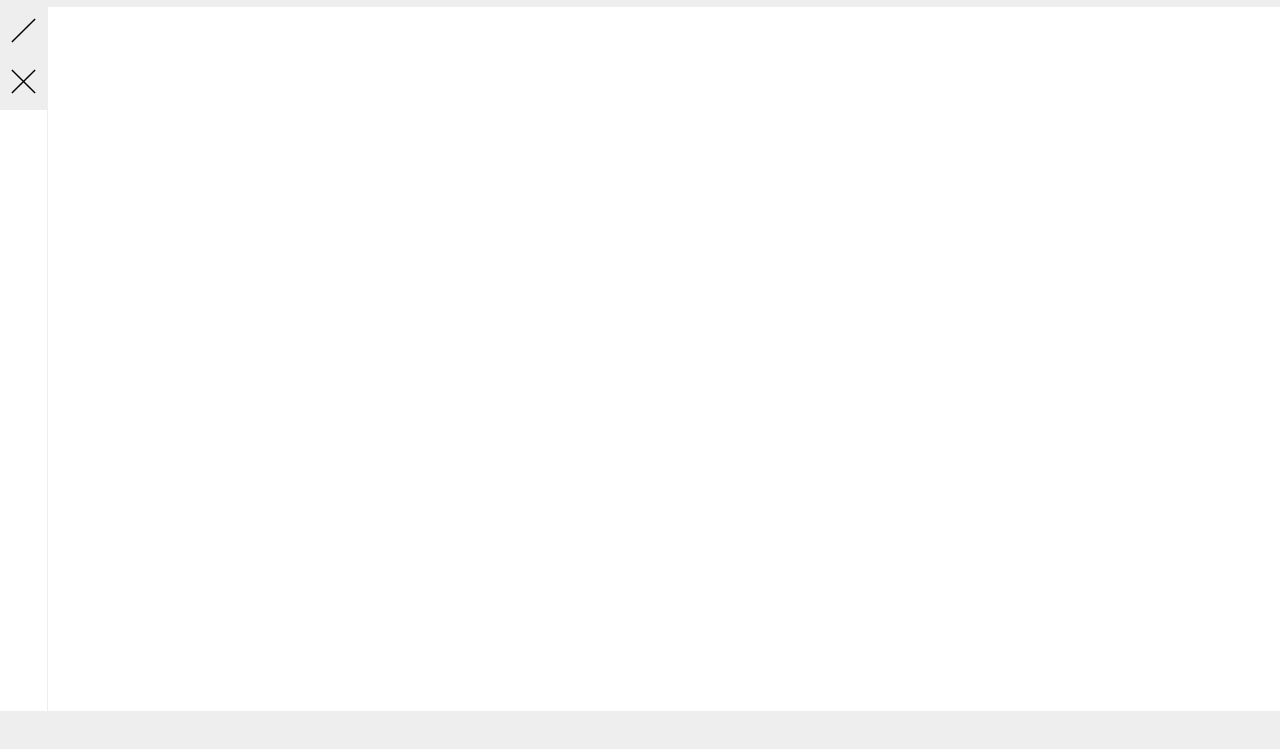
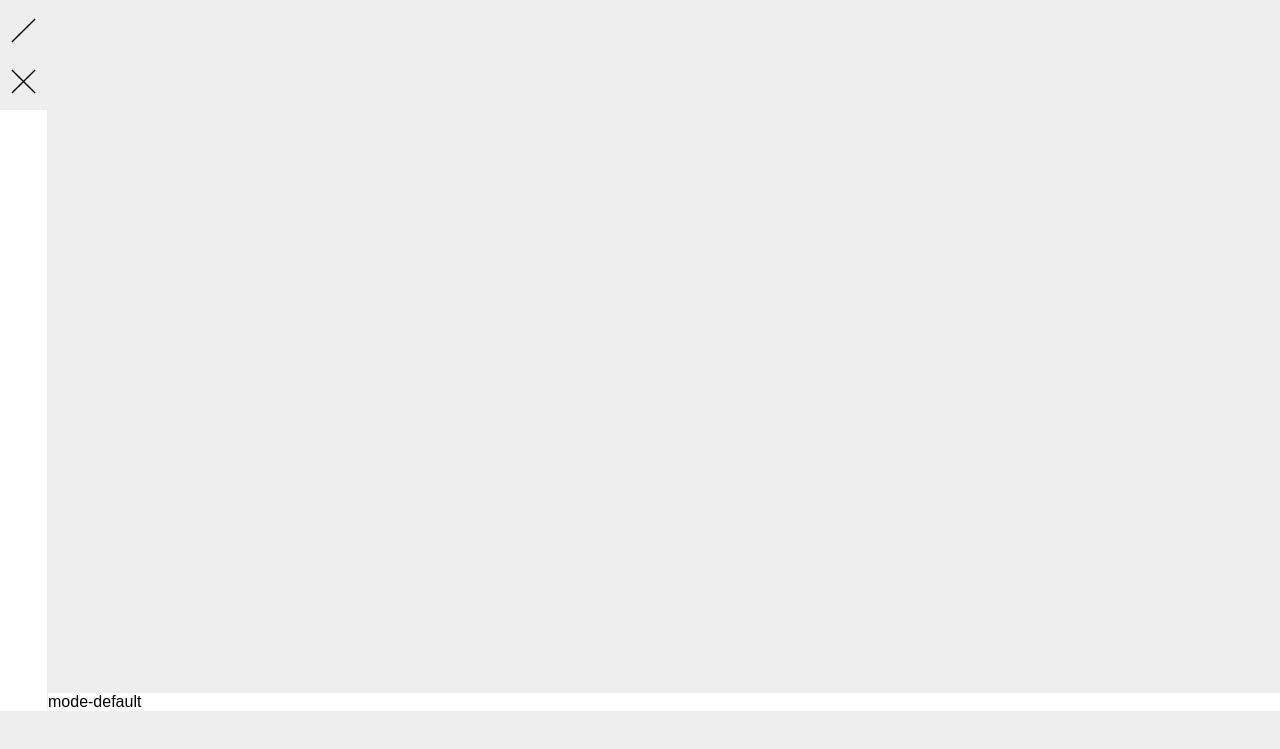
Before and after one commit to jlg-formation/tp-es6, a website built with webpack: page src/index.html in a window 1280 px wide. Shown: the part 41-790 px from the top of the page. Built offline with nearby package versions, Linux system fonts and the light colour scheme.

Commit message:
added drawing board

```diff
--- /dev/null
+++ b/src/css/DrawingBoard.css
@@ -0,0 +1,10 @@
+.drawing-board {
+  display: flex;
+  flex-flow: column;
+}
+
+.drawing-board svg {
+  background: #eee;
+  width: 100%;
+  flex-grow: 1;
+}
--- /dev/null
+++ b/src/lib/DrawingBoard.js
@@ -0,0 +1,24 @@
+import { Mode } from "./Mode";
+
+export class DrawingBoard {
+
+  constructor(selector) {
+    this.elt = document.querySelector(selector);
+    this.mode = Mode.DEFAULT;
+
+    // we add drawing-board class in order to let the DrawingBoard.css file to be applied.
+    this.elt.classList.add('drawing-board');
+
+    // initializing to SVG and mode DIV.
+    this.elt.innerHTML = '<svg></svg><div class="mode"></div>';
+    this.svg = this.elt.querySelector('svg');
+    this.modeElt = this.elt.querySelector('.mode');
+
+    this.refreshMode();
+  }
+
+  refreshMode() {
+    this.modeElt.innerHTML = this.mode;
+  }
+
+}
--- /dev/null
+++ b/src/lib/Mode.js
@@ -0,0 +1,6 @@
+export const Mode = {
+  DEFAULT: 'mode-default',
+  WIDGET_INSERT: 'mode-widget-insert',
+  WIDGET_SELECTED: 'mode-widget-selected',
+  WIDGET_EDITING: 'mode-widget-editing',
+};
--- a/src/main.js
+++ b/src/main.js
@@ -2,10 +2,13 @@
 
 import { Menu } from "./lib/Menu";
 import { Header } from "./lib/Header";
+import { DrawingBoard } from "./lib/DrawingBoard";
 
 function main() {
   console.log('starting');
-  new Header().setTitle('The SVG Editor')
+  new Header().setTitle('The SVG Editor');
+
+  const board = new DrawingBoard('main');
 
   const addLine = () => console.log('addLine');
   const cleanAll = () => console.log('cleanAll');
@@ -13,6 +16,8 @@ function main() {
   const menu = new Menu('aside');
   menu.add('button.addLine', addLine);
   menu.add('button.clean', cleanAll);
+
+
 }
 
 main();
--- a/src/style.css
+++ b/src/style.css
@@ -2,3 +2,4 @@
 @import './css/reset.css';
 @import './css/layout.css';
 @import './css/button.css';
+@import './css/DrawingBoard.css';
```
